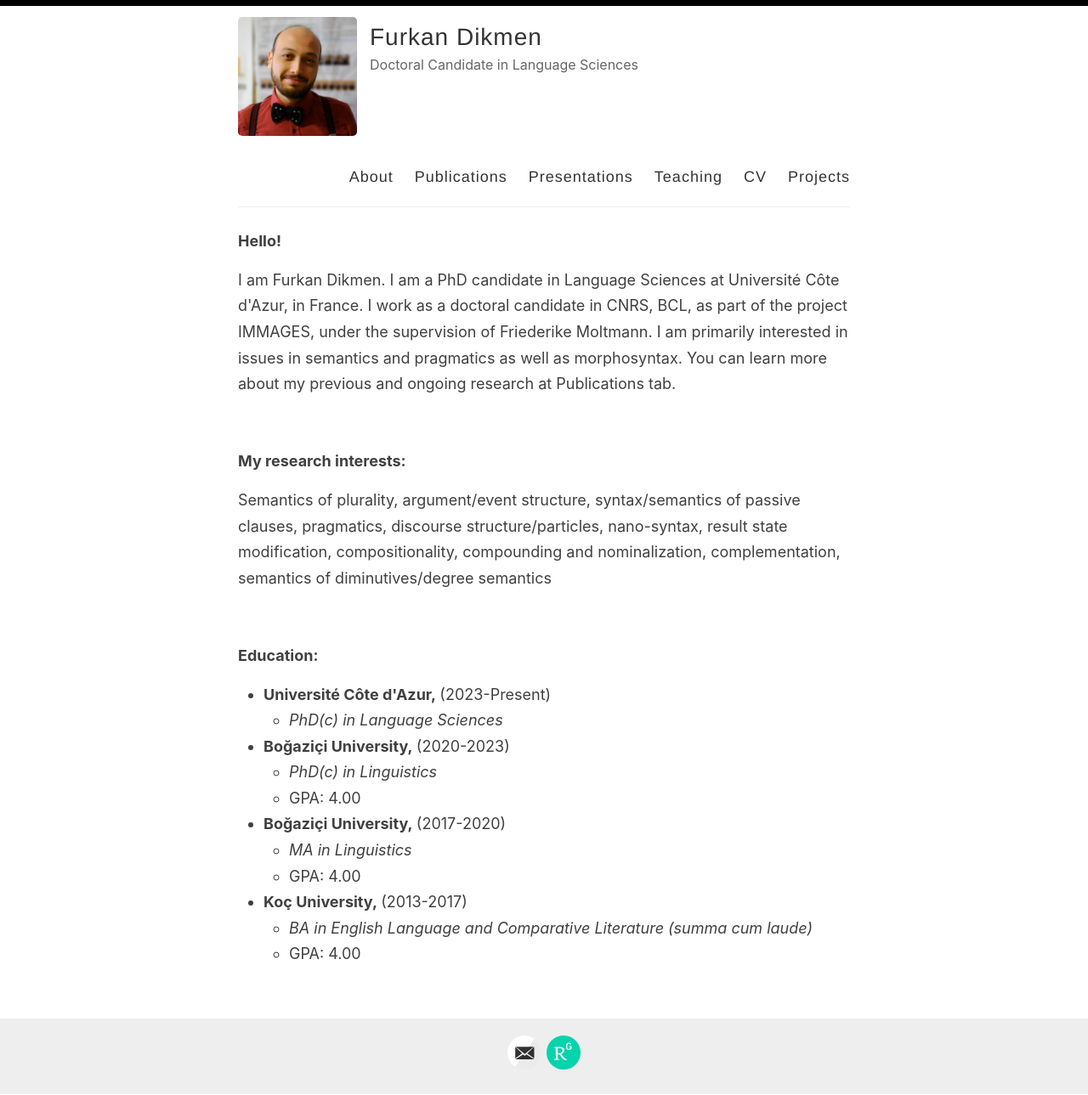
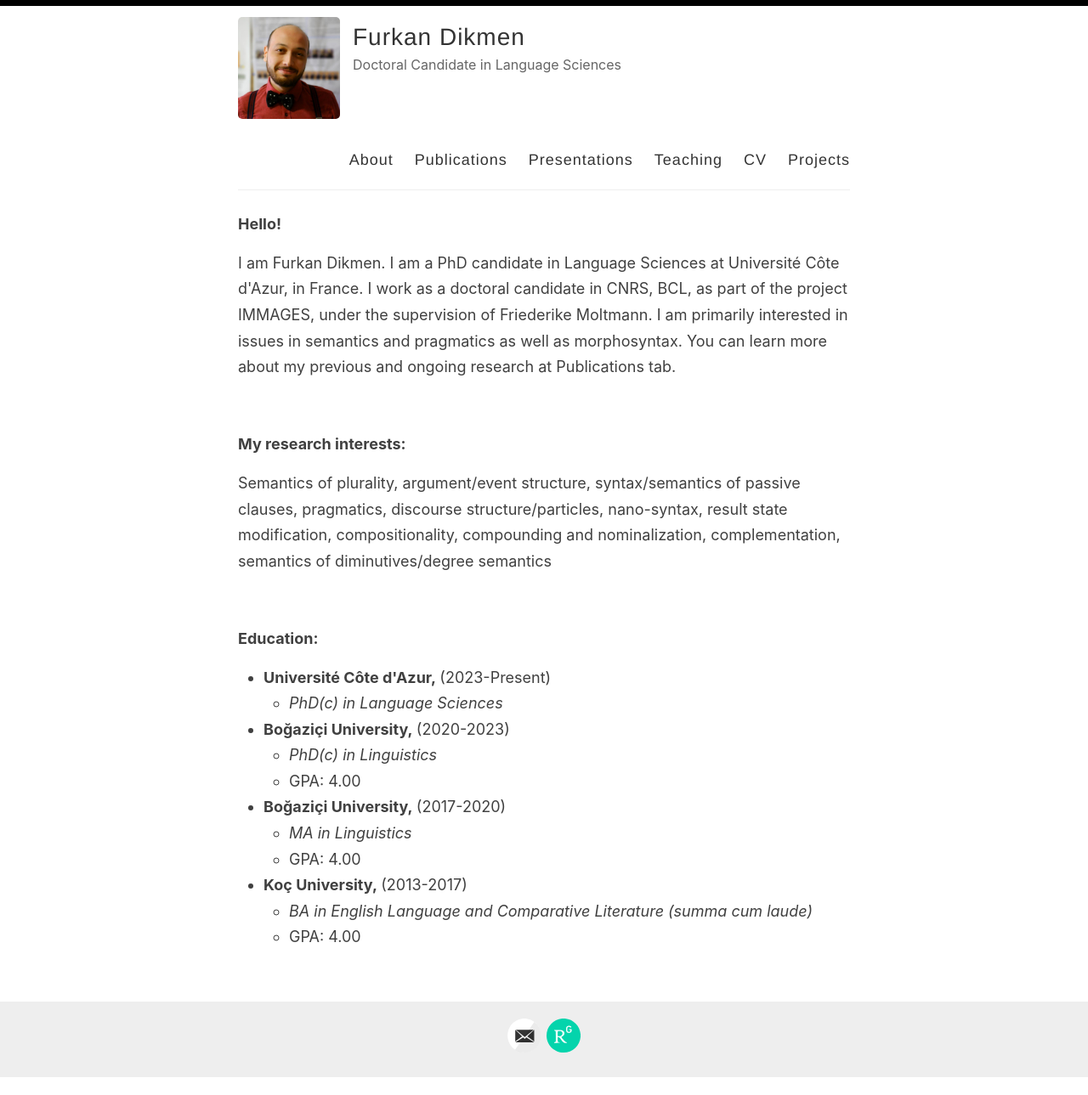
Before and after one commit to furkandikmen/furkandikmen.github.io, a Jekyll site: the page built from index.html, in a window 1280 px wide. Shown: the whole page at 85% size. Built offline with Jekyll 4.4.1, drawn with Linux system fonts in a browser that asks for light colours; the list of posts is cut into pages by our own code.

Commit message:
Update style.scss

```diff
--- a/assets/style.scss
+++ b/assets/style.scss
@@ -279,7 +279,7 @@ p > img {
 
 .site-avatar {
   float: left;
-  width: 140px;
+  width: 120px;
   margin-right: 15px;
 
   @include mobile {
```
